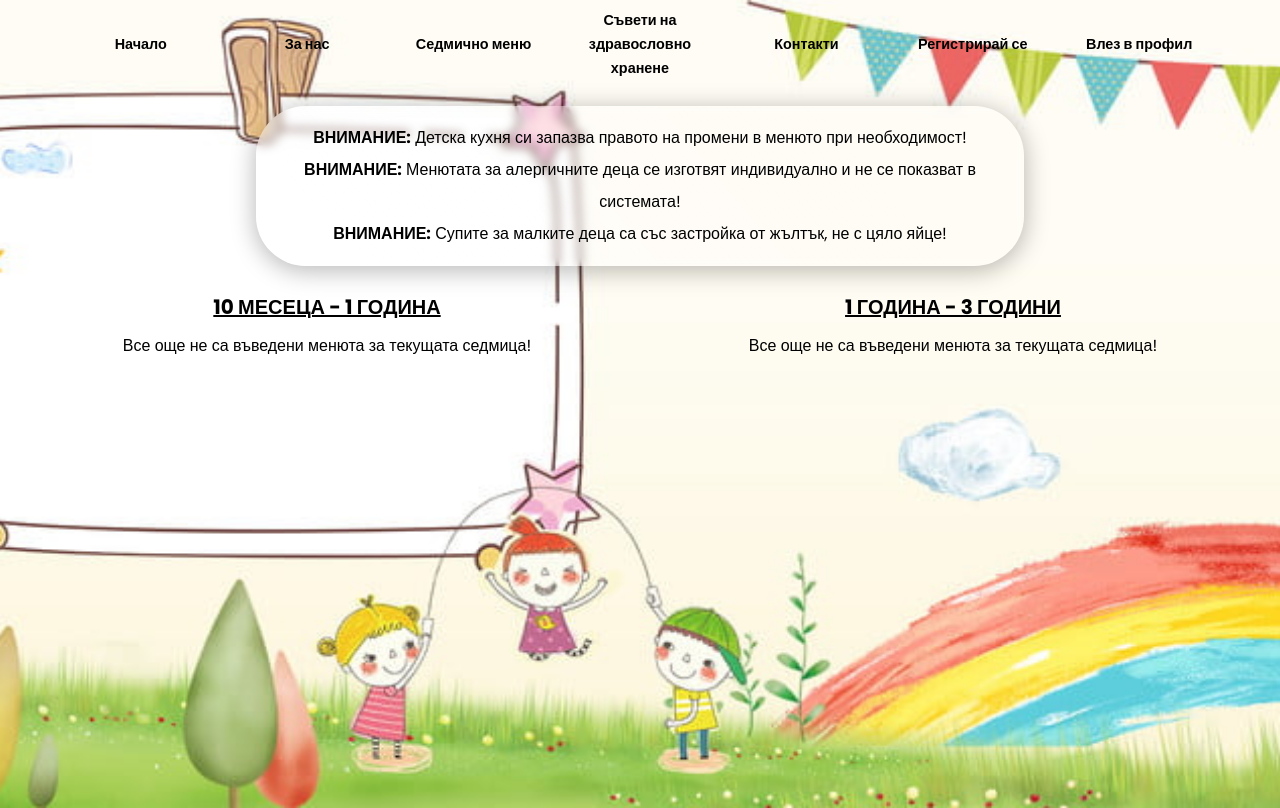
After one commit to gboteva/Child-Kitchen, a Spring app: page /no-available-menus in a window 1280 px wide. The commit adds this page. Run offline with Thymeleaf, Linux system fonts and the light colour scheme; the template is opened without the code that fills it, so the values that code supplies are empty; some of the project's set-up classes (security, data sources, template engines, error pages and the like) are left out, and stand-ins take their place; some libraries are stand-ins or nearby versions.

Commit message:
menu exceptrion handler

```diff
--- a/ChildrenKitchen/src/main/java/bg/softuni/childrenkitchen/service/OrderService.java
+++ b/ChildrenKitchen/src/main/java/bg/softuni/childrenkitchen/service/OrderService.java
@@ -15,7 +15,7 @@ public interface OrderService {
 
     List<ReferenceByPointsViewModel> getReferenceForPoint(AdminSearchBindingModel adminSearchBindingModel);
 
-//    OrderViewModel makeOrder(LocalDate date, String servicePointName, String userEmail, String childFullName);
+    OrderViewModel makeOrder(LocalDate date, String servicePoint, String userEmail, String childFullName, String loggedInUserEmail);
 
     List<LocalDate> getOrdersOfChild(String childName, String userEmail);
 
@@ -23,5 +23,4 @@ public interface OrderService {
 
     List<OrderViewModel> getOrdersFromToday(String username);
 
-    OrderViewModel makeOrder(LocalDate date, String servicePoint, String userEmail, String childFullName, String loggedInUserEmail);
 }
--- a/ChildrenKitchen/src/main/resources/application.yml
+++ b/ChildrenKitchen/src/main/resources/application.yml
@@ -32,7 +32,7 @@ spring:
 #    host: localhost
 #    port: 1025
 #    username: "${GMAIL_USER}"
-#    password: ""
+#    password: "${GMAIL_PASS}"
   mail:
     host: smtp.gmail.com
     username: "${GMAIL_USER}"
--- a/ChildrenKitchen/src/main/resources/static/css/menus.css
+++ b/ChildrenKitchen/src/main/resources/static/css/menus.css
@@ -101,6 +101,9 @@ body.menu-body{
     font-weight: normal;
 }
 
+.kids div.error-handler{
+    text-align: center;
+}
 
 @media(max-height:450px){
     *{
--- a/ChildrenKitchen/src/main/resources/static/css/style.css
+++ b/ChildrenKitchen/src/main/resources/static/css/style.css
@@ -40,6 +40,13 @@ body{
 
 .main-btn:hover{
     background-color: coral;
+}
+
+nav button.logout{
+    border: none;
+    background-color: transparent;
+    font-size: 0.9rem;
+    font-weight: bold;
 }
 
 form{
--- a/ChildrenKitchen/src/main/resources/templates/contacts.html
+++ b/ChildrenKitchen/src/main/resources/templates/contacts.html
@@ -24,8 +24,8 @@
           <h4>Свържете се с нас</h4>
 
           <label for="recipient"></label>
-          <input th:field="*{recipient}" type="text" placeholder="Въведете email за обратна връзка" id="recipient" name="recipient">
-          <div th:if="${#fields.hasErrors('recipient')}" th:class="error">Невалиден имейл!</div>
+          <input th:field="*{sender}" type="text" placeholder="Въведете email за обратна връзка" id="recipient" name="recipient">
+          <div th:if="${#fields.hasErrors('sender')}" th:class="error">Невалиден имейл!</div>
 
           <label for="subject"></label>
           <input th:field="*{subject}" type="text" placeholder="Въведете тема" id="subject" name="subject">
--- a/ChildrenKitchen/src/main/resources/templates/fragments/main-nav.html
+++ b/ChildrenKitchen/src/main/resources/templates/fragments/main-nav.html
@@ -27,7 +27,10 @@
        <li class="nav-item" sec:authorize="hasRole('ROLE_ADMIN')"><a th:href="@{/admin}">Администратор</a></li>
       <li class="nav-item" sec:authorize="!isAuthenticated()"><a th:href="@{/users/login}">Влез в профил</a></li>
        <li class="nav-item" sec:authorize="isAuthenticated()"><a th:href="@{/users/profile}">Профил</a></li>
-      <li class="nav-item" sec:authorize="isAuthenticated()"><a th:href="@{/users/logout}">Изход</a></li>
+      <li class="nav-item" sec:authorize="isAuthenticated()">
+        <form th:action="@{/users/logout}" th:method="POST">
+          <button class="logout">Изход</button></form>
+      </li>
     </ul>
   </nav>
 
@@ -55,7 +58,11 @@
         <li class="nav-item-resp" sec:authorize="hasRole('ROLE_ADMIN')"><a th:href="@{/admin}">Администратор</a></li>
         <li class="nav-item-resp" sec:authorize="!isAuthenticated()"><a th:href="@{/users/login}">Влез в профил</a></li>
         <li class="nav-item-resp" sec:authorize="isAuthenticated()"><a th:href="@{/users/profile}">Профил</a></li>
-        <li class="nav-item-resp" sec:authorize="isAuthenticated()"><a th:href="@{/users/logout}">Изход</a></li>
+        <li class="nav-item-resp" sec:authorize="isAuthenticated()">
+          <form th:action="@{/users/logout}" th:method="POST">
+          <button class="logout">Изход</button>
+          </form>
+        </li>
       </ul>
     </nav>
   </div>
--- /dev/null
+++ b/ChildrenKitchen/src/main/resources/templates/no-available-menus.html
@@ -0,0 +1,34 @@
+<!DOCTYPE html>
+<html lang="en"
+      xmlns="http://www.w3.org/1999/xhtml"
+      xmlns:th="http://www.thymeleaf.org">
+<head th:replace="~{fragments/main-nav::clean-head}">
+</head>
+<body class="menu-body">
+<header th:replace="~{fragments/main-nav::main-nav}">
+</header>
+
+<main >
+  <div class="menu-info">
+    <p><strong>ВНИМАНИЕ:</strong> Детска кухня си запазва правото на промени в менюто при необходимост!</p>
+    <p><strong>ВНИМАНИЕ:</strong> Менютата за алергичните деца се изготвят индивидуално и не се показват в системата!</p>
+    <p><strong>ВНИМАНИЕ:</strong> Супите за малките деца са със застройка от жълтък, не с цяло яйце!</p>
+  </div>
+
+  <div class="menu-main">
+    <section class="kids">
+      <h3>10 МЕСЕЦА - 1 ГОДИНА</h3>
+      <div class="error-handler">Все още не са въведени менюта за текущата седмица!</div>
+    </section>
+
+    <section class="kids">
+      <h3>1 ГОДИНА - 3 ГОДИНИ</h3>
+      <div class="error-handler">Все още не са въведени менюта за текущата седмица!</div>
+    </section>
+
+  </div>
+</main>
+
+<script th:src="@{/js/toggleFunctions.js}"></script>
+</body>
+</html>
```
Also changed, not shown: ChildrenKitchen/src/main/java/bg/softuni/childrenkitchen/model/binding/ContactBindingModel.java (+5 -5 lines), ChildrenKitchen/src/main/java/bg/softuni/childrenkitchen/web/ContactController.java (+4 -3 lines), ChildrenKitchen/src/main/java/bg/softuni/childrenkitchen/web/MenuController.java (+10 -2 lines), ChildrenKitchen/src/main/resources/templates/fragments/e-nav.html (+8 -2 lines).
